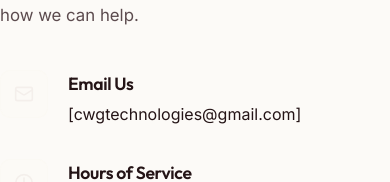
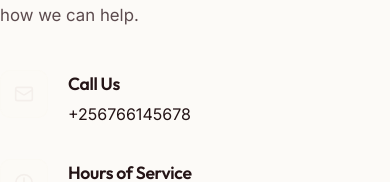
Before and after one commit to DesireNamanya/Coding-With-God, a React (Vite) app: page /contact in a window 390 px wide. Shown: the part 572-754 px from the top of the page. Built offline with nearby package versions, Linux system fonts and the light colour scheme.

Commit message:
fix: update contact section from email to phone number details

```diff
--- a/src/pages/Contact.tsx
+++ b/src/pages/Contact.tsx
@@ -198,10 +198,10 @@ export const Contact: React.FC = () => {
                   <Mail size={20} />
                 </div>
                 <div className="contact-info-text">
-                  <h4>Email Us</h4>
+                  <h4>Call Us</h4>
                   <p>
-                    <a href="mailto:[EMAIL_ADDRESS]" style={{ color: 'var(--text-primary)' }}>
-                      [cwgtechnologies@gmail.com]
+                    <a href="tel:+256766145678" style={{ color: 'var(--text-primary)' }}>
+                      +256766145678
                     </a>
                   </p>
                 </div>
```
